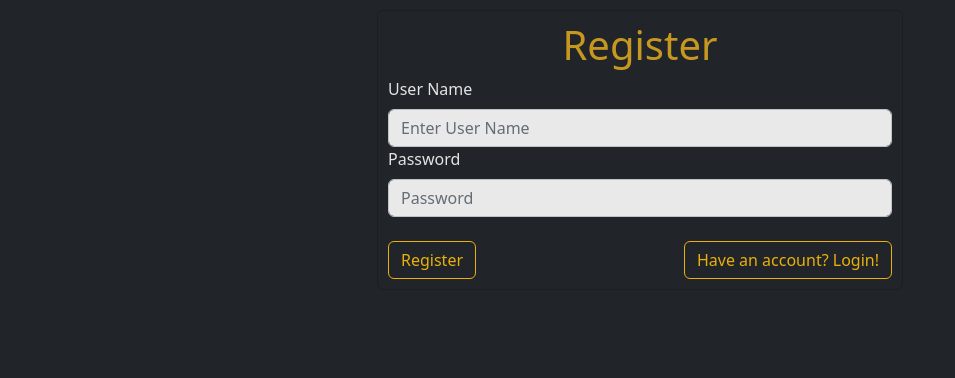
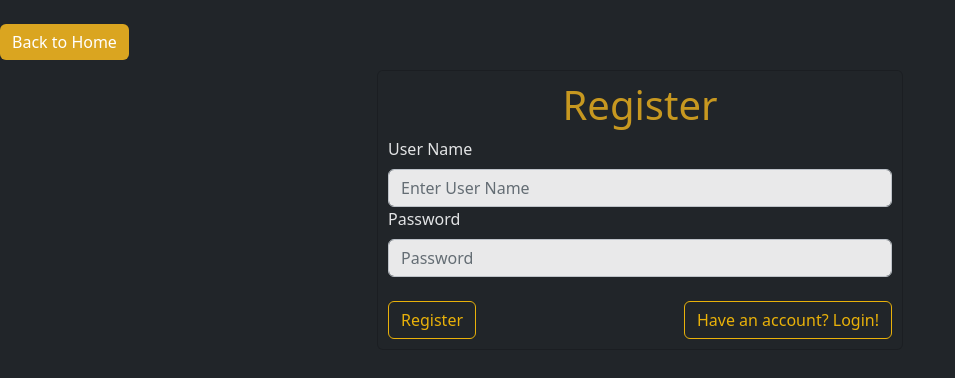
Before and after one commit to enderta/pool, a React (Create React App) app: page /register in a window 1280 px wide. Shown: the top 378 px of the page, without its empty margins (0-955 px from the left). Built offline with nearby package versions, Linux system fonts and the light colour scheme; the HTML template or start-up script is replaced by a standard one.

Commit message:
creating pools

```diff
--- a/src/components/Login.js
+++ b/src/components/Login.js
@@ -35,7 +35,17 @@ function Login() {
 
     return (
         <div style={{backgroundColor: 'black', minHeight: '100vh'}} className={'bg-dark text-light'}>
-
+            <br/>
+            <Button
+                variant="primary"
+                type="submit"
+                style={{backgroundColor: 'goldenrod', border: 'none'}}
+                onClick={() => {
+                    window.location = '/home';
+                }}
+            >
+                Back to Home
+            </Button>
             <div className="bg-dark container">
                 <div className="row">
                     <div className="col-md-6 offset-md-3">
--- a/src/components/Register.js
+++ b/src/components/Register.js
@@ -35,6 +35,18 @@ function Register() {
 
     return (
         <div style={{backgroundColor: 'black', minHeight: '100vh'}} className={'bg-dark text-light'}>
+            <br/>
+            <Button
+                variant="primary"
+                type="submit"
+                style={{backgroundColor: 'goldenrod', border: 'none'}}
+                onClick={() => {
+                    window.location = '/home';
+                }}
+            >
+                Back to Home
+            </Button>
+
             <div className="bg-dark container">
                 <div className="row">
                     <div className="col-md-6 offset-md-3">
```
